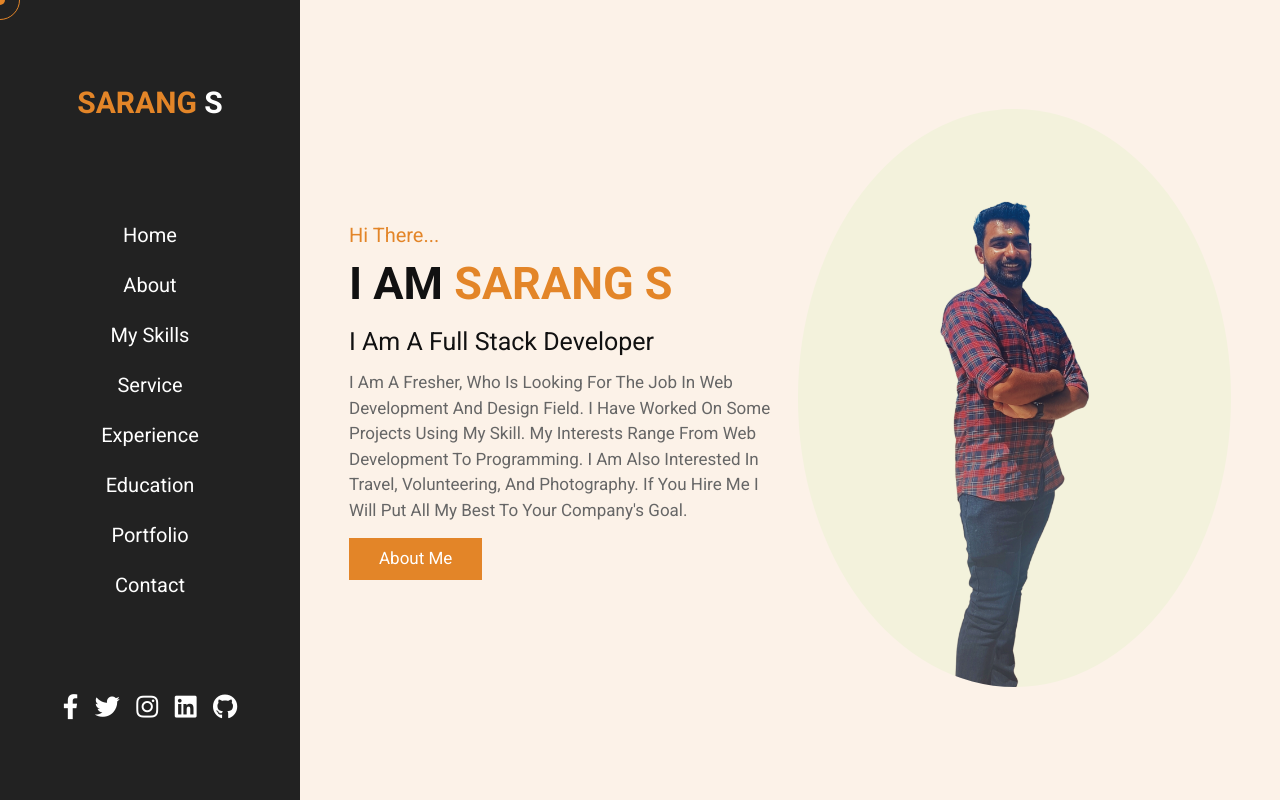
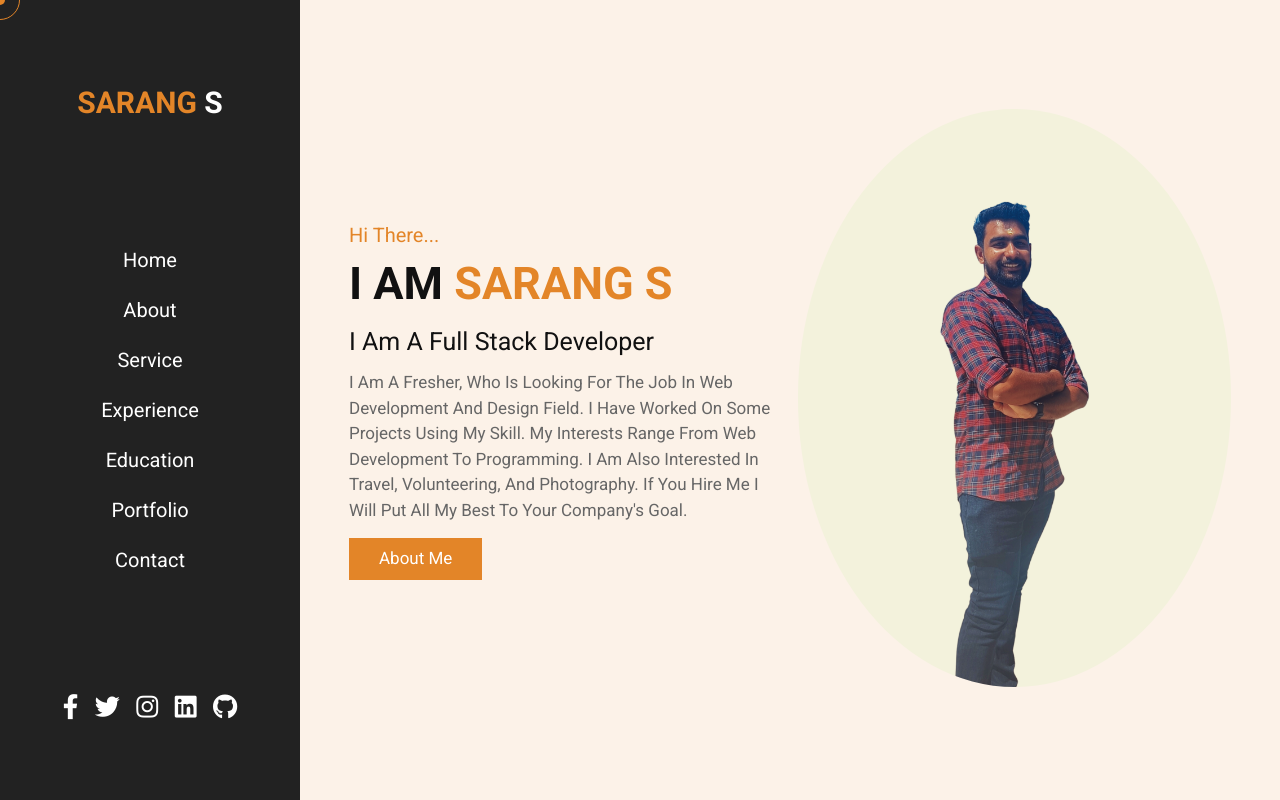
Before and after one commit to sarangsvkm/SRG_portfolio, a plain HTML site: page index.html in a window 1280 px wide. Shown: the top 800 px of the page. Drawn offline with Linux system fonts and the light colour scheme.

Commit message:
Update index.html

```diff
--- a/index.html
+++ b/index.html
@@ -33,7 +33,6 @@
     <nav class="navbar">
         <a href="#home">home</a>
         <a href="#about">about</a>
-         <a href="skills"> My skills</a>
         <a href="#service">service</a>
         <a href="#experience">experience</a>
         <a href="#Education">Education</a>
@@ -112,7 +111,7 @@
 
 <div class="row-2">
 
-    <div class="skills" id="skills">
+    <div class="skills" >
         <div class="progress">
             <h3> Python <span> 95% </span> </h3>
             <div class="bar"> <span></span> </div>
```
